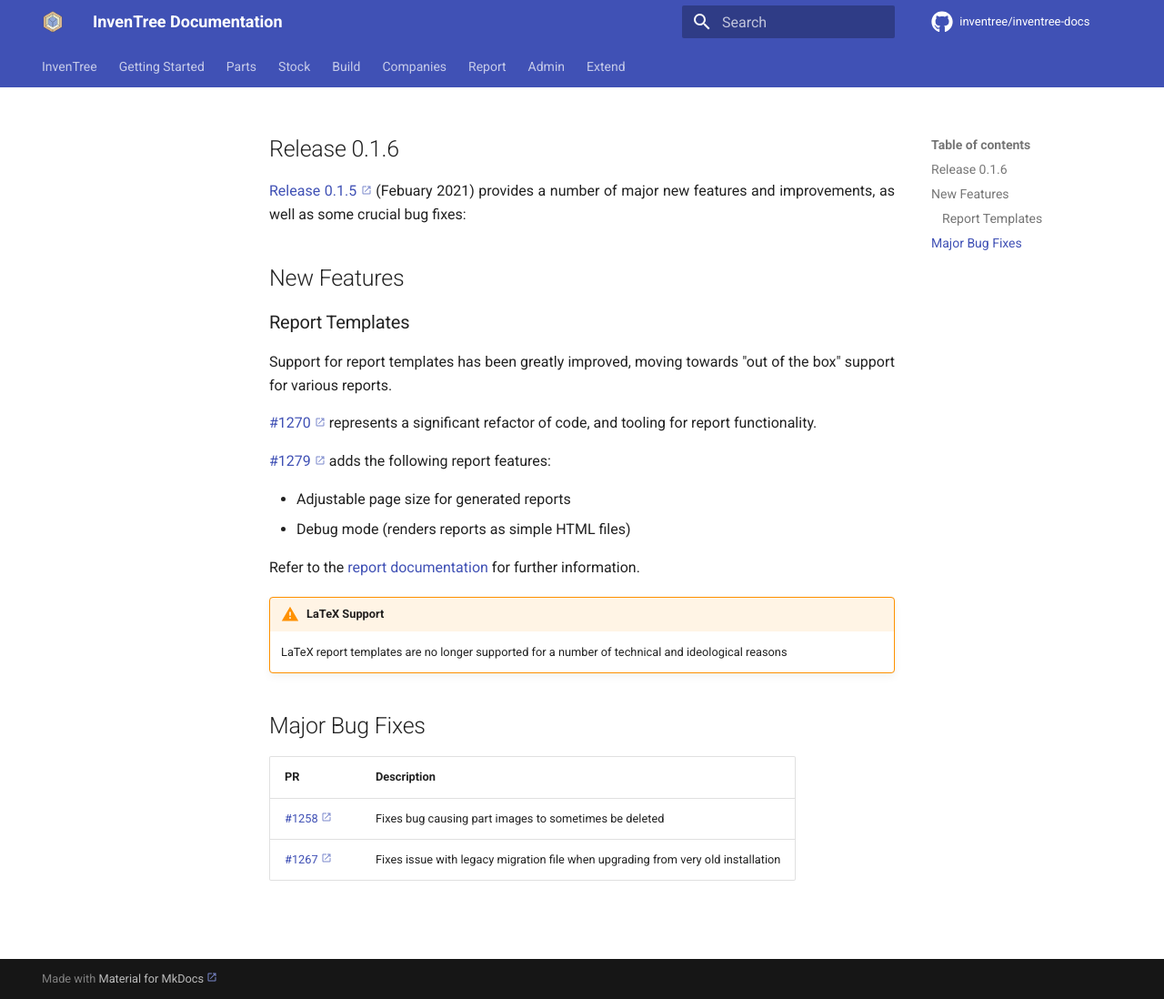
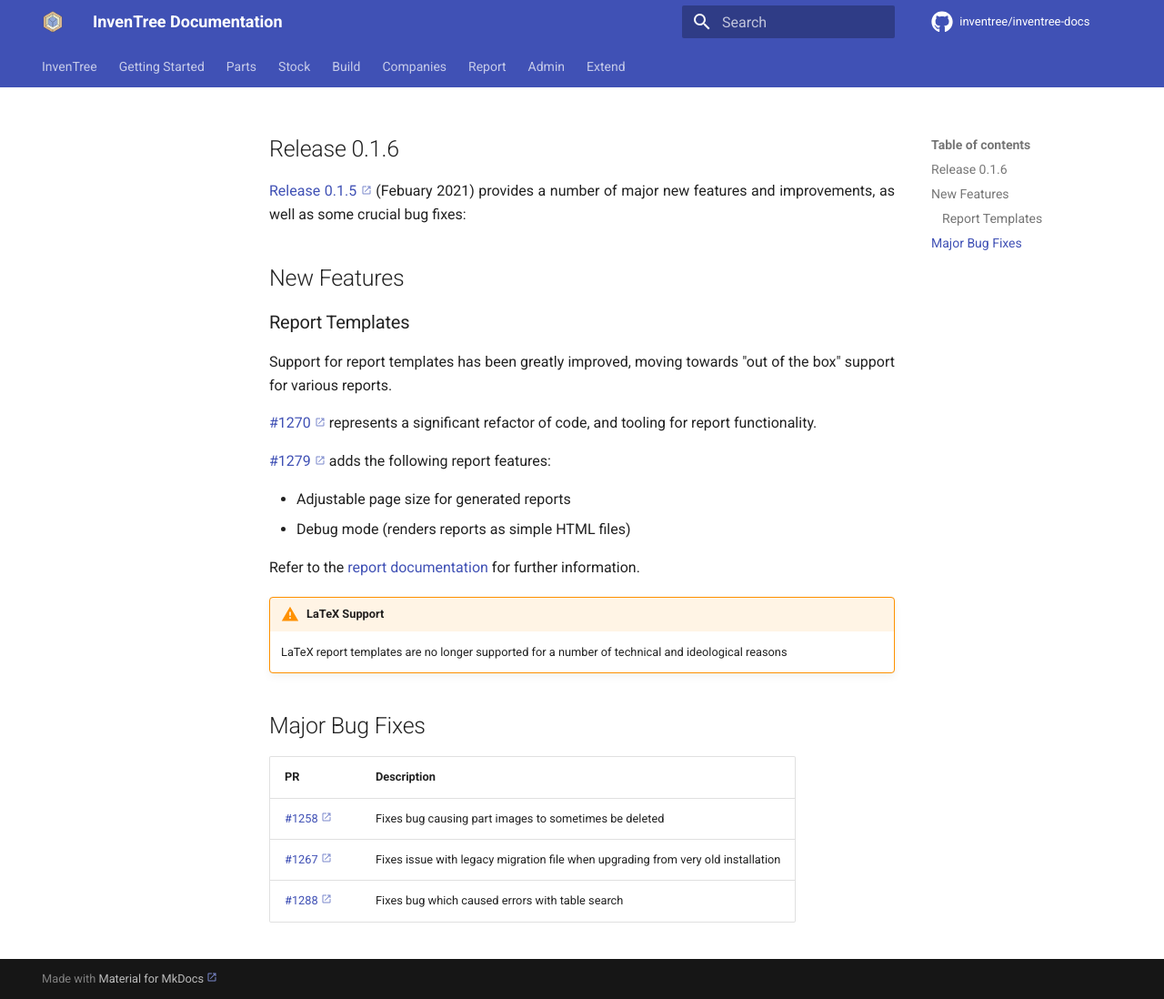
Before and after one commit to inventree/inventree-docs, an MkDocs documentation site: the page built from docs/releases/0.1.6.md, in a window 1280 px wide and 1098 px high. Shown: the whole window at 91% size. Built offline with MkDocs 1.6.1 and Material for MkDocs 9.7.7, drawn with Linux system fonts in a browser that asks for light colours; a script that is not in the unit is left out; comment, search, counter and statistics services are not loaded.

Commit message:
Update 0.1.6.md

```diff
--- a/docs/releases/0.1.6.md
+++ b/docs/releases/0.1.6.md
@@ -29,3 +29,4 @@ Refer to the [report documentation](../../report/report) for further information
 | --- | --- |
 | [#1258](https://github.com/inventree/InvenTree/pull/1258) | Fixes bug causing part images to sometimes be deleted |
 | [#1267](https://github.com/inventree/InvenTree/pull/1267) | Fixes issue with legacy migration file when upgrading from very old installation |
+| [#1288](https://github.com/inventree/InvenTree/pull/1288) | Fixes bug which caused errors with table search |
```
